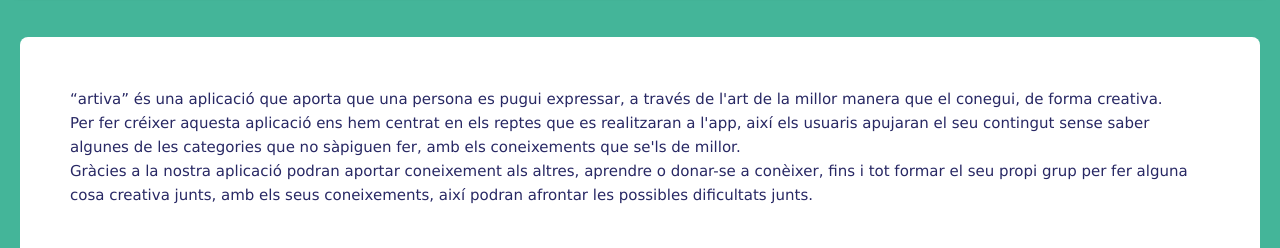
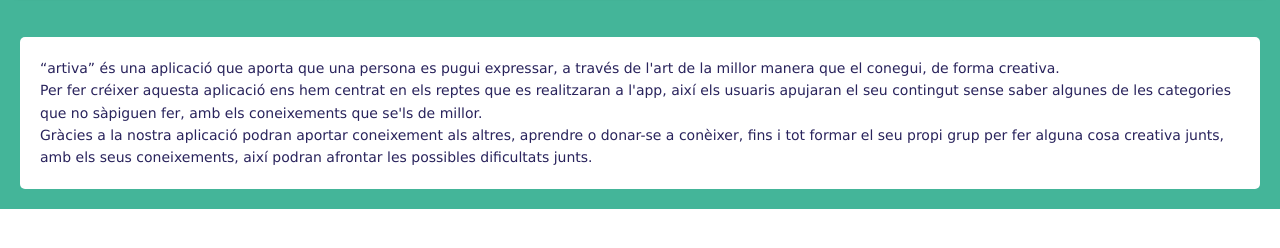
Before and after one commit to artiva-art/web, a plain HTML site: page index.html in a window 1280 px wide. Shown: the part 10366-10614 px from the top of the page. Drawn offline with Linux system fonts and the light colour scheme; a web font is replaced by a local one.

Commit message:
artiva012f
text css

```diff
--- a/css/style.css
+++ b/css/style.css
@@ -394,8 +394,15 @@ article{
 
 .funcionament p{
     float: left;
-    font-size: 15px;
-    margin: 20px;
+    background-color: white;
+      border-radius: 5px;
+      padding: 20px;
+      width: calc(100% - 80px);
+      margin: 20px;
+      color: #29235c;
+      font-size: 14px;
+      line-height: 1.6;
+
 }
 
 
```
